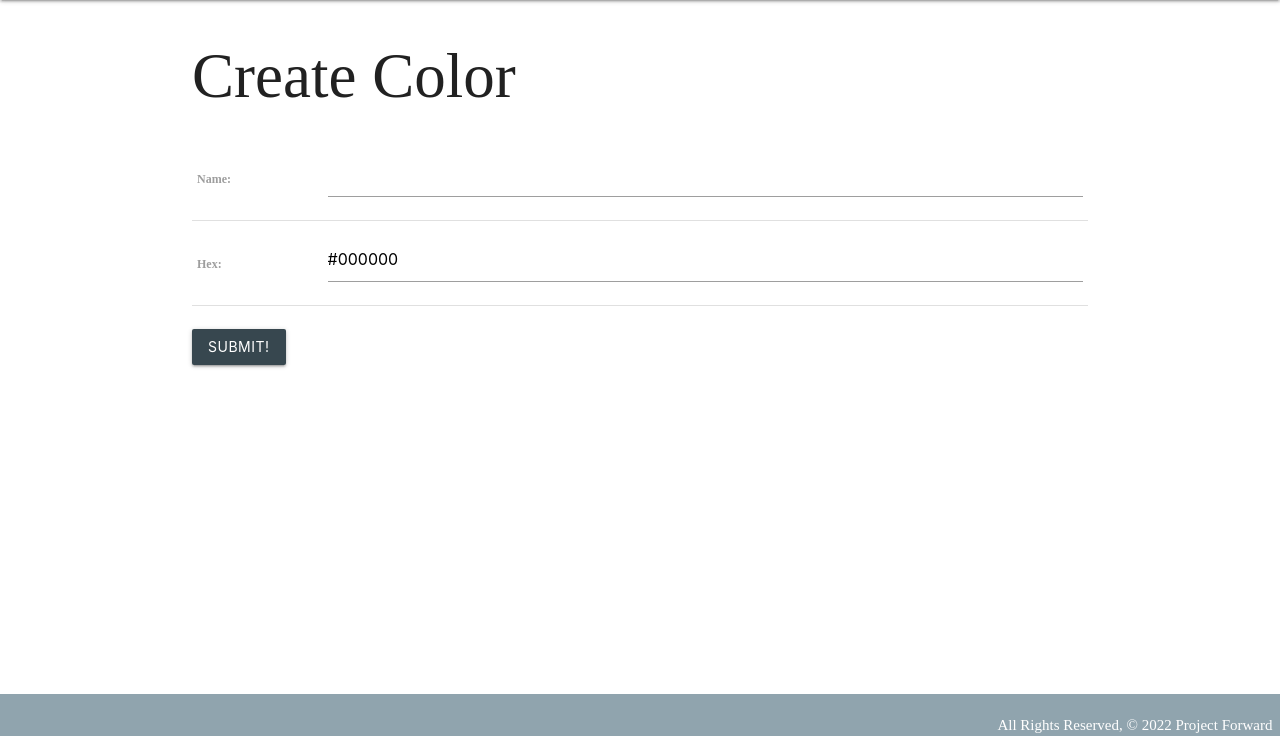
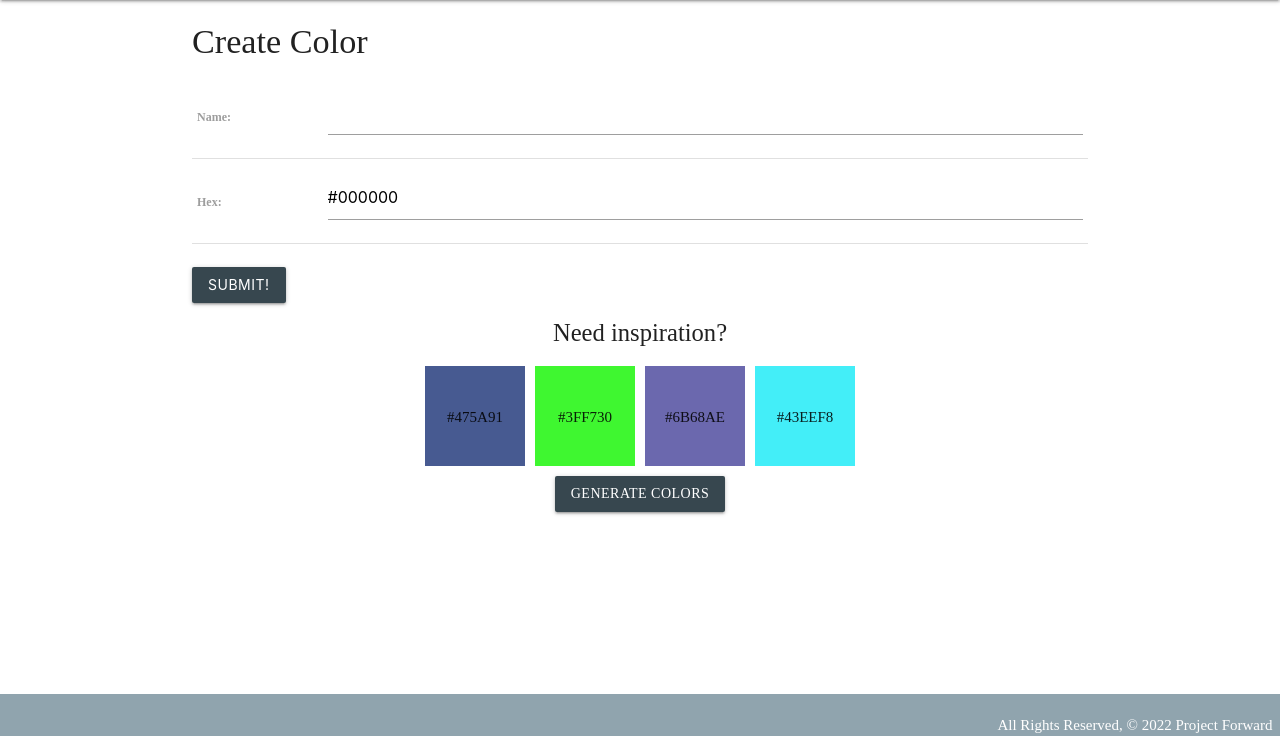
Before and after one commit to laurakelly1/project-forward, a Django app: page /colors/create/ in a window 1280 px wide. Shown: the part 64-800 px from the top of the page. Run offline with Django 4.2, Linux system fonts and the light colour scheme; the visitor is signed in with stand-in values (Sample User, id 1).

Commit message:
Added color generator

```diff
--- a/main_app/static/css/style.css
+++ b/main_app/static/css/style.css
@@ -87,3 +87,29 @@ footer {
   text-align: right;
   background-color: #7180AC;
 }
+
+/* Color */
+.color-form-bottom {
+  display: flex;
+  justify-content: center;
+}
+.color-generator {
+  display: flex;
+  flex-flow: column;
+  width: 60%;
+  align-items: center;
+  justify-content: center;
+  margin: 0;
+}
+.color-box {
+  display: flex;
+  justify-content: center;
+  padding: 10px;
+}
+.box {
+  text-align: center;
+  display: flex;
+  padding: 40px 0px;
+  text-transform: uppercase;
+  margin: 0 5px;
+}
--- a/main_app/templates/colors/color_scheme_detail.html
+++ b/main_app/templates/colors/color_scheme_detail.html
@@ -1,6 +1,4 @@
 {% extends 'base.html' %} {% block content %}
-
-<h1>Color Scheme Details</h1>
 
 <div class="card">
   <div class="card-content">
--- a/main_app/templates/colors/colors_index.html
+++ b/main_app/templates/colors/colors_index.html
@@ -1,8 +1,5 @@
 {% extends 'base.html' %} {% block content %}
-
-<h1>Color Schemes</h1>
-
-<h3>Color Schemes</h3>
+<br/>
 <a href="{% url 'color_scheme_create' %}" class="btn blue-grey darken-3">Create Color Scheme</a>
 {% for scheme in schemes %}
 <div class="card">
@@ -19,7 +16,6 @@
 </div>
 {% endfor %}
 <hr />
-<h3>Colors</h3>
 <a href="{% url 'colors_create' %}" class="btn blue-grey darken-3">Create Color</a>
 <table class="striped">
     <thead>
--- a/main_app/templates/main_app/color_confirm_delete.html
+++ b/main_app/templates/main_app/color_confirm_delete.html
@@ -4,7 +4,7 @@
 <h4>Are you sure you want to delete
     <span class="blue-grey-text">{{ object.name }}</span>?
 </h4>
-
+<p>Deleting this color will remove it from all connected color schemes.</p>
 <form action="" method="POST">
     {% csrf_token %}
     <input type="submit" value="Yes - Delete Please" class="btn blue-grey darken-3" />
--- a/main_app/templates/main_app/color_form.html
+++ b/main_app/templates/main_app/color_form.html
@@ -1,16 +1,57 @@
 {% extends 'base.html' %} {% block content %}
 {% if object %}
-<h1>Edit <span class="blue-grey-text">{{object.name}}</span></h1>
+<h4>Edit <span class="blue-grey-text">{{object.name}}</span></h4>
 <p>Editing this color will provide the same edit to all connected projects containing this color.</p>
 {% else %}
-<h1>Create Color</h1>
+<h4>Create Color</h4>
 {% endif %}
 <form action="" method="post">
     {% csrf_token %}
     <table>
         {{ form.as_table }}
     </table>
-    <br/>
+    <br />
     <input type="submit" value="Submit!" class="btn blue-grey darken-3" />
 </form>
+
+<div class="color-form-bottom">
+<div class="color-generator">
+    <h5>Need inspiration?</h5>
+
+    <div class="color-box">
+        <div class="box"></div>
+        <div class="box"></div>
+        <div class="box"></div>
+        <div class="box"></div>
+    </div>
+    <div class="btn blue-grey darken-3 generator-btn">Generate colors</div>
+</div>
+</div>
+<script>
+    const random_hex = () => {
+        let n = (Math.random() * 0Xfffff * 1000000).toString(16);
+        return '#' + n.slice(0, 6);
+    };
+    let button = document.querySelector('.generator-btn');
+    let boxes = document.querySelectorAll('.box');
+    let n = ""
+    button.addEventListener('click', function () {
+        for (let i = 0; i < boxes.length; i++) {
+            n = random_hex()
+            boxes[i].style.backgroundColor = n;
+            boxes[i].style.width = '100px';
+            boxes[i].style.height = '100px';
+            boxes[i].style.display = 'inline-block';
+            boxes[i].innerHTML = n;
+        }
+    })
+    for (let i = 0; i < boxes.length; i++) {
+        n = random_hex()
+        boxes[i].style.backgroundColor = n;
+        boxes[i].style.width = '100px';
+        boxes[i].style.height = '100px';
+        boxes[i].style.display = 'inline-block';
+        boxes[i].innerHTML = n;
+    }
+</script>
 {% endblock %}
--- a/main_app/templates/main_app/colorscheme_confirm_delete.html
+++ b/main_app/templates/main_app/colorscheme_confirm_delete.html
@@ -4,7 +4,7 @@
 <h4>Are you sure you want to delete
     <span class="blue-grey-text">{{ object.name }}</span>?
 </h4>
-<p>Deleting this color scheme will remove it from all connected projects containing this color scheme.</p>
+<p>Deleting this color scheme will remove it from all connected projects.</p>
 
 <form action="" method="POST">
     {% csrf_token %}
--- a/main_app/templates/main_app/colorscheme_form.html
+++ b/main_app/templates/main_app/colorscheme_form.html
@@ -1,9 +1,9 @@
 {% extends 'base.html' %} {% block content %}
 {% if object %}
-<h1>Edit <span class="blue-grey-text">{{object.name}}</span></h1>
+<h4>Edit <span class="blue-grey-text">{{object.name}}</span></h4>
 <p>Editing this color scheme will provide the same edit to all connected projects containing this color scheme.</p>
 {% else %}
-<h1>Create Color Scheme</h1>
+<h4>Create Color Scheme</h4>
 {% endif %}
 <form action="" method="post">
     {% csrf_token %}
--- a/main_app/templates/main_app/project_form.html
+++ b/main_app/templates/main_app/project_form.html
@@ -1,8 +1,8 @@
 {% extends 'base.html' %} {% block content %}
 {% if object %}
-<h1>Edit <span class="blue-grey-text">{{object.name}}</span></h1>
+<h4>Edit <span class="blue-grey-text">{{object.name}}</span></h4>
 {% else %}
-<h1>Create Project</h1>
+<h4>Create Project</h4>
 {% endif %}
 <form action="" method="post">
     {% csrf_token %}
--- a/main_app/templates/projects/detail.html
+++ b/main_app/templates/projects/detail.html
@@ -1,6 +1,4 @@
 {% extends 'base.html' %} {% block content %}
-
-<h1>{{project.name}}</h1>
 <div class="row">
   <div class="col s6">
     <div class="card #cfd8dc blue-grey lighten-4">
@@ -40,7 +38,6 @@
 </div>
 
 <div class="row">
-  <h4>Color Scheme</h4>
   <a href="{% url 'projects_update' project.id %}" class="btn blue-grey darken-3">Add Color Scheme</a>
   {% for scheme in project.color_scheme.all %}
   <div class="card">
```
Also changed, not shown: main_app/templates/projects/index.html (+11 -2 lines). Lines whose indentation alone changed are shown as unchanged.
